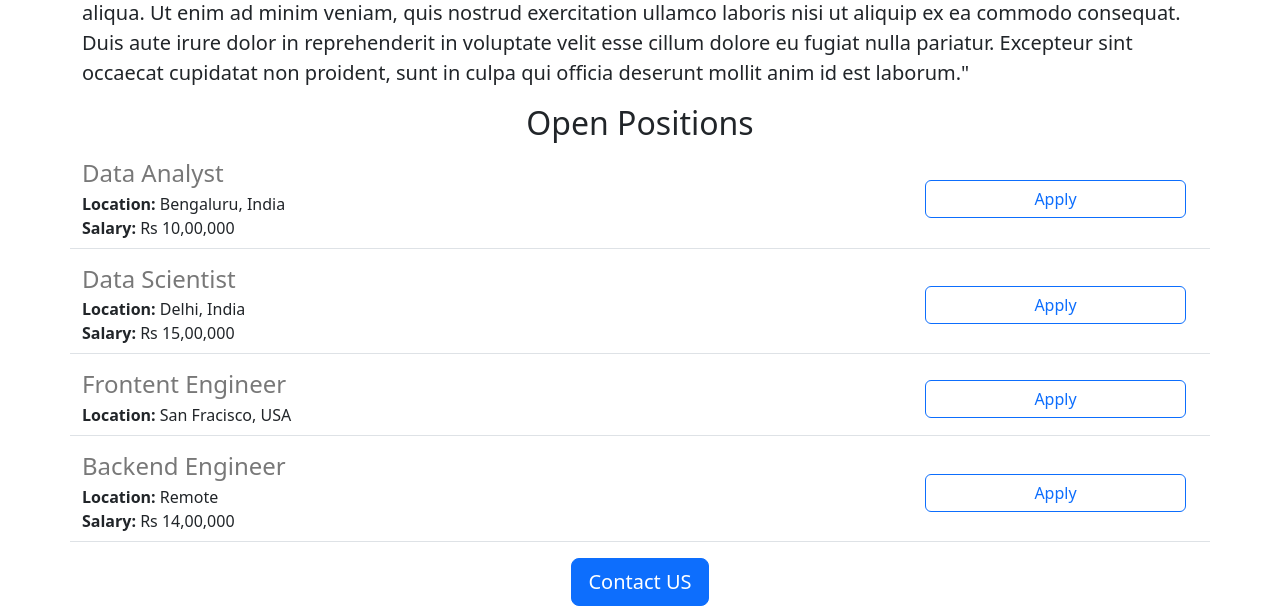
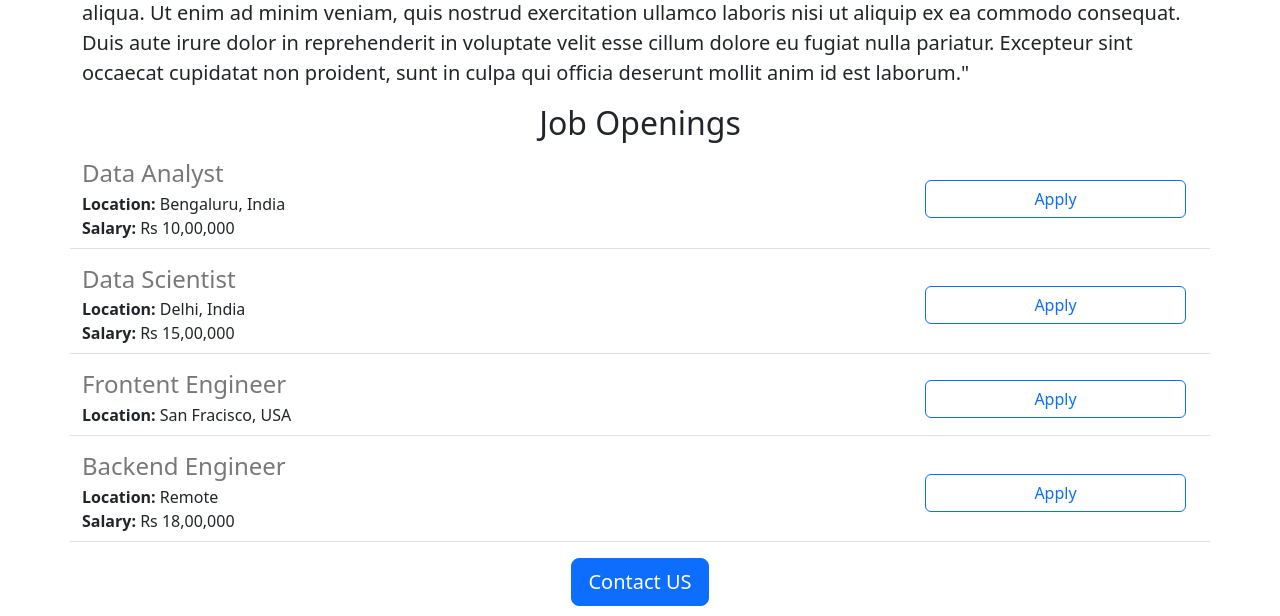
Before and after one commit to nikhilarya/Learning-Flask, a Flask app: page / in a window 1280 px wide. Shown: the part 542-1158 px from the top of the page. Run offline with Flask 3, Linux system fonts and the light colour scheme.

Commit message:
made some changes

```diff
--- a/app.py
+++ b/app.py
@@ -26,7 +26,7 @@ JOBS = [
         'id': 4,
         'title': 'Backend Engineer',
         'location': 'Remote',
-        'salary': 'Rs 14,00,000'
+        'salary': 'Rs 18,00,000'
     }
 ]
 
--- a/templates/home.html
+++ b/templates/home.html
@@ -44,7 +44,7 @@
         <img class="img-fluid" id="banner" src="http://127.0.0.1:5000/static/banner.jpg" alt="">
         <h2 class="text-center mt-2 mb-4">About section</h2>
         <p class="lead">"Lorem ipsum dolor sit amet, consectetur adipiscing elit, sed do eiusmod tempor incididunt ut labore et dolore magna aliqua. Ut enim ad minim veniam, quis nostrud exercitation ullamco laboris nisi ut aliquip ex ea commodo consequat. Duis aute irure dolor in reprehenderit in voluptate velit esse cillum dolore eu fugiat nulla pariatur. Excepteur sint occaecat cupidatat non proident, sunt in culpa qui officia deserunt mollit anim id est laborum."</p>
-        <h2 class="text-center">Open Positions</h2>
+        <h2 class="text-center">Job Openings</h2>
         <p class="bodytext">
             {% for job in jobs %}
                 {% include 'jobitem.html' %}
```
